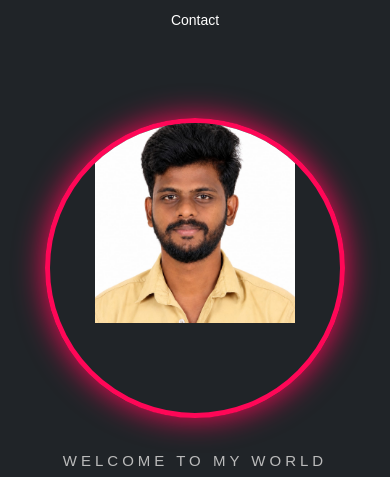
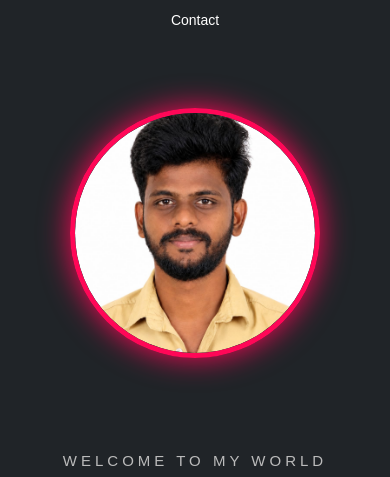
Before and after one commit to mjdineshkumar/dinesh-portfolio, a plain HTML site: page index.html in a window 390 px wide. Shown: the part 91-568 px from the top of the page. Drawn offline with nearby package versions, Linux system fonts and the light colour scheme.

Commit message:
Update style.css

```diff
--- a/style.css
+++ b/style.css
@@ -361,3 +361,25 @@ footer {
     }
 
 }
+/* MOBILE PROFILE PHOTO FIX */
+
+@media screen and (max-width: 768px) {
+
+    .profile-photo {
+        width: 250px;
+        height: 250px;
+        border-radius: 50%;
+        overflow: hidden;
+        margin: 20px auto;
+    }
+
+    .profile-photo img {
+        width: 100%;
+        height: 100%;
+        object-fit: cover;
+        object-position: center;
+        border-radius: 50%;
+        display: block;
+    }
+
+}
```
